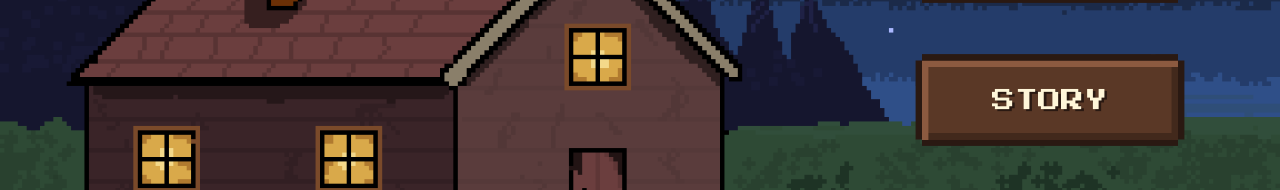
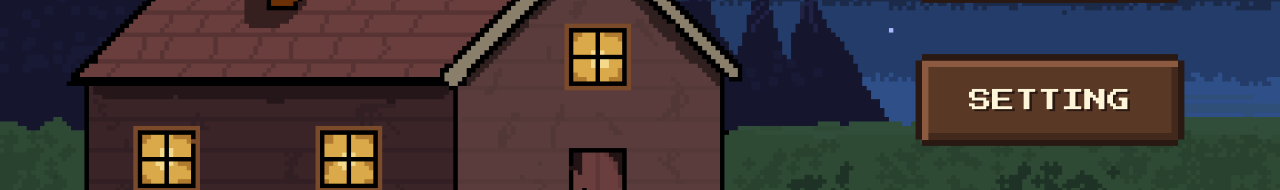
Before and after one commit to Prosperum26/chuck-king, a plain HTML site: page start_menu.html in a window 1280 px wide. Shown: the part 443-633 px from the top of the page. Drawn offline with Linux system fonts and the light colour scheme.

Commit message:
Changing Start Menu buttons

```diff
--- a/start_menu.html
+++ b/start_menu.html
@@ -16,7 +16,7 @@
             <br>
             <button class="pixel-btn" onclick="openScreen('about-screen')">ABOUT US</button>
             <br>
-            <button class="pixel-btn" onclick="openScreen('story-screen')">STORY</button>
+            <button class="pixel-btn" onclick="openScreen('story-screen')">SETTING</button>
         </div>
 
         <div id="start-screen" class="screen-overlay">
@@ -52,7 +52,7 @@
 
         <div id="story-screen" class="screen-overlay">
             <div class="screen-content">
-                <h2>STORY</h2>
+                <h2>SETTING</h2>
                 <p>
                     WE DID NOT UPDATE!
                 </p>
```
